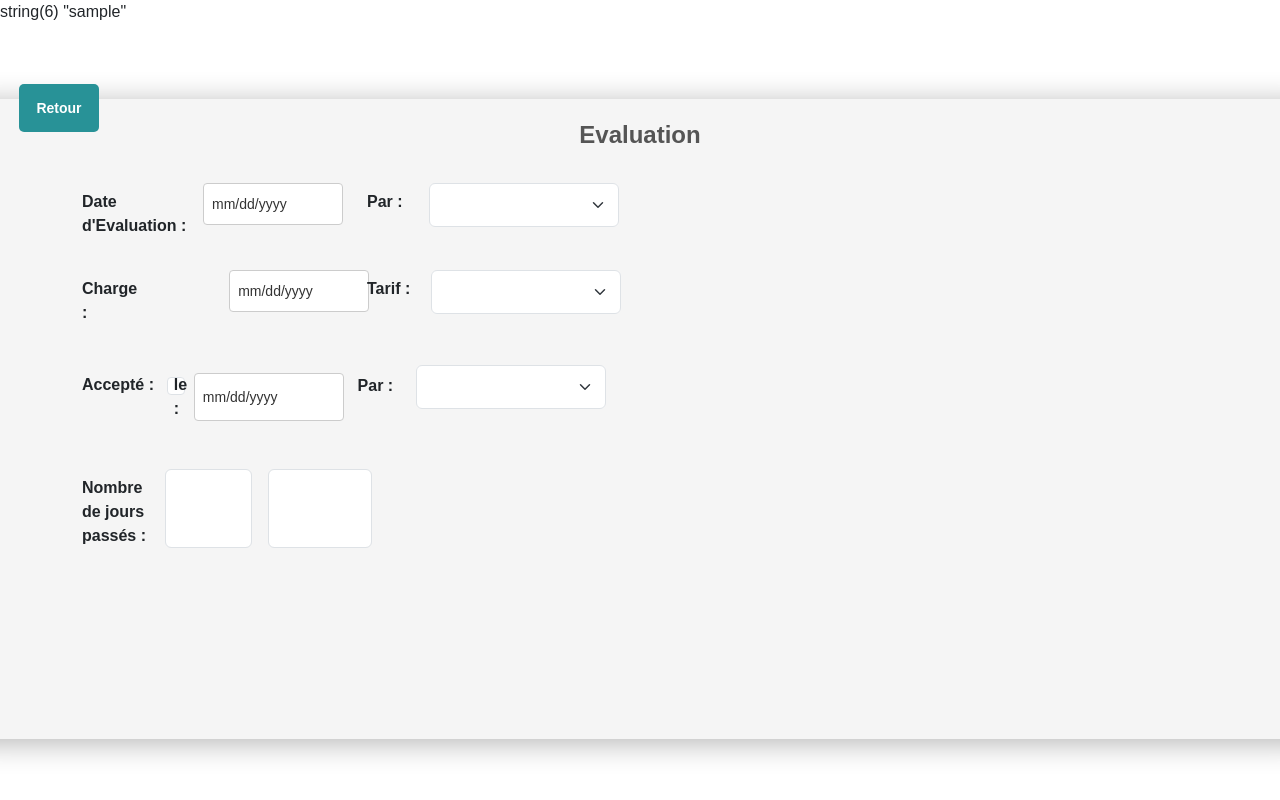
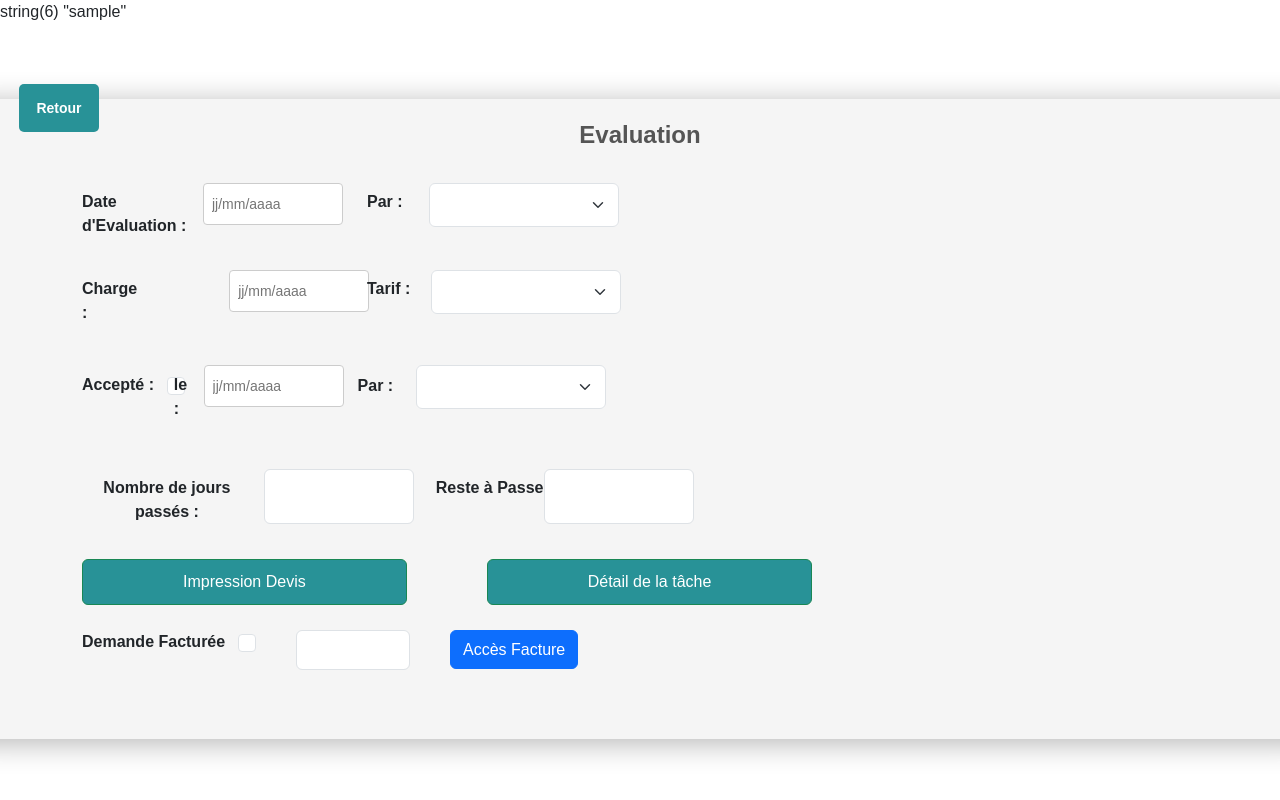
Before and after one commit to HumanM00n/TMAconnect, a PHP site: page /TMAconnect/test-code2.php in a window 1280 px wide. Run offline with PHP 8.4, Linux system fonts and the light colour scheme; the visitor is signed in with stand-in values (Sample User, id 1); lists and menus that the app fills with data are empty; some libraries are stand-ins or nearby versions.

Commit message:
Finalisation des test de la mise en page de  Evaluation.php

```diff
--- a/test-code2.php
+++ b/test-code2.php
@@ -4,14 +4,22 @@
 <head>
     <meta charset="UTF-8">
     <meta name="viewport" content="width=device-width, initial-scale=1.0">
+    <!-- LINK BOOTSTRAP CSS -->
+    <link href="https://cdn.jsdelivr.net/npm/bootstrap@5.3.3/dist/css/bootstrap.min.css" rel="stylesheet"
+        integrity="sha384-QWTKZyjpPEjISv5WaRU9OFeRpok6YctnYmDr5pNlyT2bRjXh0JMhjY6hW+ALEwIH" crossorigin="anonymous">
+
+    <!-- LINK BOOTSTRAP DATEPICKER CSS -->
+    <link rel="stylesheet"
+        href="https://cdnjs.cloudflare.com/ajax/libs/bootstrap-datepicker/1.8.0/css/bootstrap-datepicker.css">
+
+    <!-- Autres liens CSS -->
     <link href='https://unpkg.com/boxicons@2.1.4/css/boxicons.min.css' rel='stylesheet'>
-    <link rel="stylesheet" href="https://cdn.jsdelivr.net/npm/bootstrap@5.3.3/dist/css/bootstrap.min.css">
-    <link rel="stylesheet" href="https://code.jquery.com/ui/1.12.1/themes/base/jquery-ui.css">
     <link rel="stylesheet" href="css/csshome.css">
     <link rel="stylesheet" href="css/test2.css">
     <link rel="icon" href="img/NLogo2.png" />
     <title>TC2 - Eval</title>
 </head>
+
 
 <?php include ('includes/connexion.inc.php') ?>
 <?php include ('includes/header.html.inc.php') ?>
@@ -36,7 +44,7 @@
                         <div class="row row-cols-1 row-cols-md-2 row-cols-lg-4 mt-5">
                             <div class="col">
                                 <label for="libDate" class="form-label">Date d'Evaluation :</label>
-                                <input type="date" class="inputEval" id="inputEval" name="inputEval"
+                                <input type="text" class="inputEval" id="datepickerEval" name="inputEval"
                                     pattern="\d{1,2}/\d{1,2}/\d{4}" placeholder="jj/mm/aaaa">
                             </div>
 
@@ -56,14 +64,15 @@
                         <div class="row row-cols-1 row-cols-md-2 row-cols-lg-4 mt-4">
                             <div class="col mt-2">
                                 <label for="libCharge" class="form-label">Charge :</label>
-                                <input type="date" class="inputCharge" id="inputCharge" name="inputCharge"
-                                    pattern="\d{1,2}/\d{1,2}/\d{4}" placeholder="">
+                                <input type="text" class="inputCharge" id="datepickerCharge" name="inputCharge"
+                                    pattern="\d{1,2}/\d{1,2}/\d{4}" placeholder="jj/mm/aaaa">
                             </div>
 
                             <div class="col mt-2">
                                 <label for="libTarif" id="libTarif" class="form-label">Tarif :</label>
                                 <select id="selectTarif" name="selectTarif" class="form-select">
                                     <option value=''></option>
+                                    <option value=''>Tarif Octobre 2019</option>
                                 </select>
                             </div>
                         </div>
@@ -80,14 +89,15 @@
 
                             <div class="col" id="accepteLe">
                                 <label for="accepteLe">le :</label>
-                                <input type="date" class="form-control" id="inputDateLe" name="datepicker"
-                                    pattern="\d{1,2}/\d{1,2}/\d{4}" placeholder="">
+                                <input type="text" class="inputDateLe" id="datepickerLe" name="datepicker"
+                                    pattern="\d{1,2}/\d{1,2}/\d{4}" placeholder="jj/mm/aaaa">
                             </div>
 
                             <div class="col" id="TarifPar">
                                 <label for="libTarifPar" id="libTarifPar" class="form-label">Par :</label>
                                 <select id="selectUtilTarif" name="selectUtilTarif" class="form-select">
                                     <option value=''></option>
+                                    <option value=''>ROUY</option>
                                 </select>
                             </div>
                         </div>
@@ -96,54 +106,98 @@
                     |       NbrJoursPassé / RAP        |
                     ----------------------------------->
 
-                        <div class="row row-cols-1 row-cols-md-3 row-cols-lg-6 d-flex mt-5">
-                            <div class="col d-inline-flex">
+                        <div class="row row-cols-1 row-cols-md-3 row-cols-lg-6 d-flex mt-5 text-center"
+                            id="RAP-NBJ-content">
+
                             <label for="" class="form-label">Nombre de jours passés :</label>
                             <input type="text" class="form-control" id="NbrJpasse" name="NbrJpasse" value="">
-                            </div>
 
-                            <div class="col d-inline-flex">
-                                <label for="" class="form-label">Reste à Passer : </label>
+                            <label for="" class="form-label" id="libRAP">Reste à Passer : </label>
                             <input type="text" class="form-control" id="ResteApasser" name="ResteApasser" value="">
-                            </div>
                         </div>
 
                         <!-------------------------------------------
                     |       ImpressionDevis / DétailTâche        |
                     --------------------------------------------->
-
-                        <!-- <div class="row row-cols-sm-2 row-cols-lg-2 display-flex mt-5"> -->
-                            <!-- <div class="col col-2">
+                        <div class="containerBtn">
+                            <div class="GroupBtn">
+                                <div class="devisBtn">
                                     <button type="button" class="btn btn-outline-success" id="btnImpression">Impression
                                         Devis</button>
                                 </div>
-
-                            <div class="col">
+                                <div class="detailBtn">
                                     <button type="button" class="btn btn-outline-success" id="btnDetail">Détail de la
                                         tâche</button>
                                 </div>
-                        </div> -->
-
+                            </div>
+                        </div>
+                        <!-------------------------------------------
+                    |       DEMANDE FACTURE / ACCES FACTUR      |
+                    -------------------------------------------->
+                        <div class="containerFacture">
+                            <div class="facture-content">
+                                <label for="libFacture" class="form-check-label">Demande Facturée</label>
+                                <input type="checkbox" class="form-check-input" id="checkFacture" value="">
+                                <input type="text" class="form-control" id="" name="" value="">
+                                <button type="button" class="btn btn-primary" id="btnFacture">Accès Facture</button>
+                            </div>
+                        </div>
                     </div>
                 </fieldset>
             </form>
         </section>
     </main>
 
-    <!-- LIEN BOOTSTRAP POPPERS -->
-    <script src="https://cdn.jsdelivr.net/npm/@popperjs/core@2.11.8/dist/umd/popper.min.js"
-        integrity="sha384-I7E8VVD/ismYTF4hNIPjVp/Zjvgyol6VFvRkX/vR+Vc4jQkC+hVqc2pM8ODewa9r"
+    <!-- Autres scripts JavaScript -->
+    <script src="https://cdnjs.cloudflare.com/ajax/libs/jquery/3.1.1/jquery.min.js"></script>
+
+    <script src="https://cdn.jsdelivr.net/npm/bootstrap@5.3.3/dist/js/bootstrap.min.js"
+        integrity="sha384-0pUGZvbkm6XF6gxjEnlmuGrJXVbNuzT9qBBavbLwCsOGabYfZo0T0to5eqruptLy"
         crossorigin="anonymous"></script>
 
-    <!-- LIEN BOOTSTRAP JS -->
-    <script src="https://cdn.jsdelivr.net/npm/bootstrap@5.3.3/dist/js/bootstrap.bundle.min.js"></script>
+    <script src="https://cdnjs.cloudflare.com/ajax/libs/bootstrap-datepicker/1.4.1/js/bootstrap-datepicker.min.js"></script>
 
-    <!-- LIEN JQUERY -->
-    <script src="https://cdnjs.cloudflare.com/ajax/libs/jquery/3.7.1/jquery.min.js"
-        integrity="sha512-v2CJ7UaYy4JwqLDIrZUI/4hqeoQieOmAZNXBeQyjo21dadnwR+8ZaIJVT8EE2iyI61OV8e6M8PP2/4hpQINQ/g=="
+    <script src="https://cdnjs.cloudflare.com/ajax/libs/bootstrap-datepicker//1.4.1/locales/bootstrap-datepicker.fr.min.js"
+        integrity="sha512-ucy8JggPcTxFRqY6Sqz4lV6CBEmX4sLY7Pj7OBRXMCQnZW1XlMQLuGWd9UyTbkmW/A70lZ3nCfAdlWq1mFTrzA=="
         crossorigin="anonymous" referrerpolicy="no-referrer"></script>
 
-    <script src="js/date.js"></script>
+
+
+
+    <!-- Votre script pour initialiser le datepicker -->
+    <script>
+        $(function () {
+            (function ($) { $.fn.datepicker.dates['fr'] = { days: ["dimanche", "lundi", "mardi", "mercredi", "jeudi", "vendredi", "samedi"], daysShort: ["dim.", "lun.", "mar.", "mer.", "jeu.", "ven.", "sam."], daysMin: ["di", "lu", "ma", "me", "je", "ve", "sa"], months: ["janvier", "février", "mars", "avril", "mai", "juin", "juillet", "août", "septembre", "octobre", "novembre", "décembre"], monthsShort: ["janv.", "févr.", "mars", "avril", "mai", "juin", "juil.", "août", "sept.", "oct.", "nov.", "déc."], today: "Aujourd'hui", monthsTitle: "Mois", clear: "Effacer", weekStart: 1, format: "dd/mm/yyyy" }; }(jQuery));
+            $('#datepickerEval').datepicker({
+                autoclose: true,
+                todayHighlight: true,
+                language: 'fr',
+                format: 'dd/mm/yyyy',
+            });
+
+            $('#datepickerCharge').datepicker({
+                autoclose: true,
+                todayHighlight: true,
+                language: 'fr',
+                format: 'dd/mm/yyyy',
+            });
+
+            $('#datepickerCharge').datepicker({
+                autoclose: true,
+                todayHighlight: true,
+                language: 'fr',
+                format: 'dd/mm/yyyy',
+            });
+
+            $('#datepickerLe').datepicker({
+                autoclose: true,
+                todayHighlight: true,
+                language: 'fr',
+                format: 'dd/mm/aaaa'
+            });
+        });
+    </script>
+
 </body>
 
 </html>
```
Lines whose indentation alone changed are shown as unchanged.
